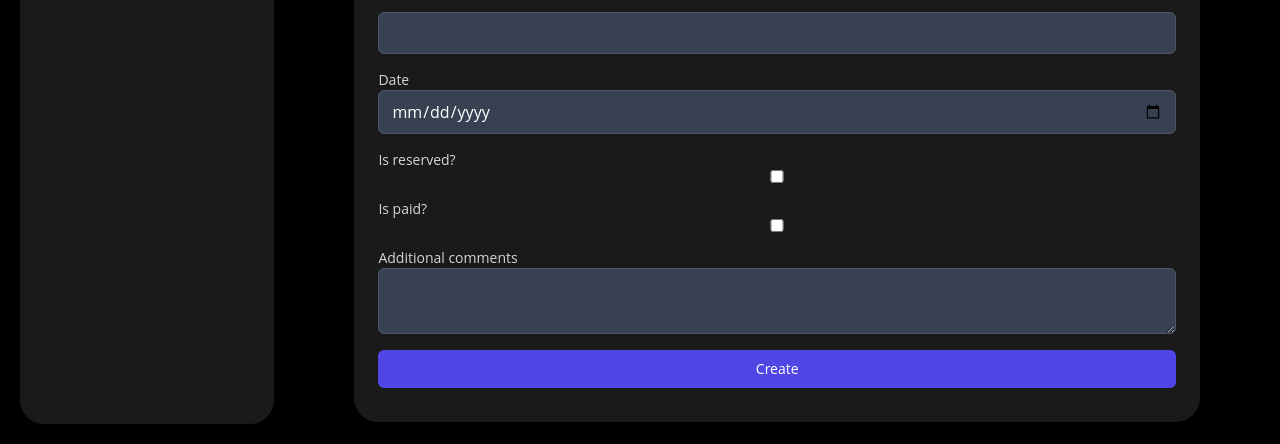
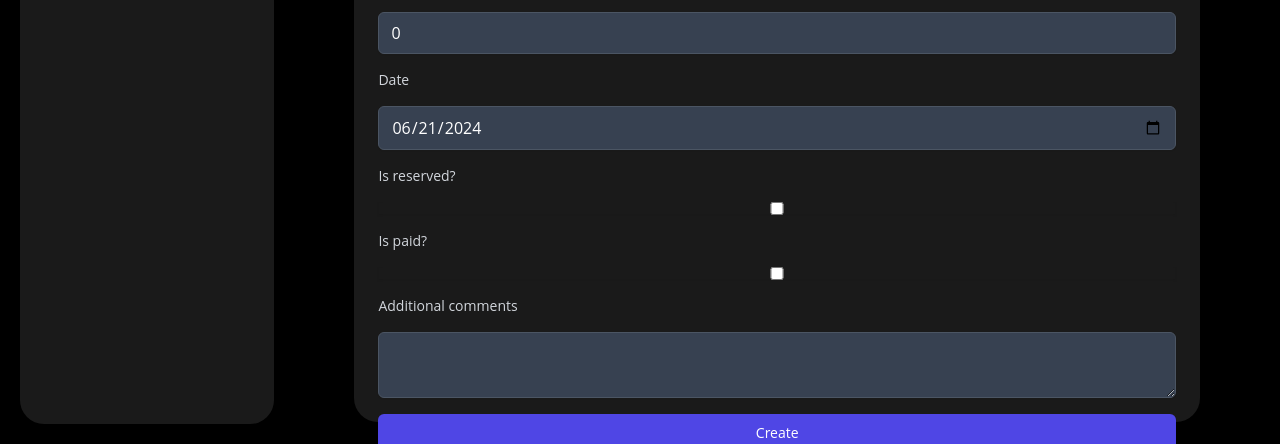
Before and after one commit to brandonjcg/finadmin-client, a React (Vite) app: page /transaction/create in a window 1280 px wide. Shown: the part 356-800 px from the top of the page. Built offline with nearby package versions, Linux system fonts and the light colour scheme; no server answers.

Commit message:
feat(components): :technologist: create CheckboxForm, DatepickerForm  component

```diff
--- /dev/null
+++ b/src/modules/core/components/form/CheckboxForm.tsx
@@ -0,0 +1,22 @@
+import { Field } from 'formik';
+
+interface CheckboxFormProps {
+  name: string;
+  label: string;
+}
+
+export const CheckboxForm = ({ name, label }: CheckboxFormProps) => {
+  return (
+    <>
+      <label htmlFor={name} className="block text-sm font-medium text-gray-300">
+        {label}
+      </label>
+      <Field
+        type="checkbox"
+        name={name}
+        id={name}
+        className="block w-full px-3 py-2 border border-gray-600 rounded-md shadow-sm focus:outline-none focus:ring-indigo-500 focus:border-indigo-500 bg-gray-700"
+      />
+    </>
+  );
+};
--- /dev/null
+++ b/src/modules/core/components/form/DatepickerForm.tsx
@@ -0,0 +1,39 @@
+import { Field, FieldProps } from 'formik';
+
+interface MyFormValues {
+  date: string | Date;
+}
+
+interface DatepickerFormProps {
+  name: string;
+  label: string;
+}
+
+export const DatepickerForm = ({ name, label }: DatepickerFormProps) => {
+  return (
+    <>
+      <label htmlFor={name} className="block text-sm font-medium text-gray-300">
+        {label}
+      </label>
+      <Field name={name}>
+        {({ field, form }: FieldProps<MyFormValues>) => (
+          <input
+            type="date"
+            id={name}
+            {...field}
+            value={
+              field?.value
+                ? new Date(String(field.value)).toISOString().split('T')[0]
+                : ''
+            }
+            onChange={(event) => {
+              const date = new Date(event?.target?.value);
+              form.setFieldValue(field?.name, date);
+            }}
+            className="block w-full px-3 py-2 border border-gray-600 rounded-md shadow-sm focus:outline-none focus:ring-indigo-500 focus:border-indigo-500 bg-gray-700"
+          />
+        )}
+      </Field>
+    </>
+  );
+};
--- a/src/modules/core/components/form/index.ts
+++ b/src/modules/core/components/form/index.ts
@@ -1,2 +1,4 @@
 export * from './InputForm';
 export * from './SelectForm';
+export * from './CheckboxForm';
+export * from './DatepickerForm';
--- a/src/modules/transactions/components/TransactionForm.tsx
+++ b/src/modules/transactions/components/TransactionForm.tsx
@@ -1,6 +1,6 @@
 import { useNavigate, useParams } from 'react-router-dom';
 import axios from 'axios';
-import { Formik, Field, Form, FieldProps } from 'formik';
+import { Formik, Form } from 'formik';
 import {
   ISelectOption,
   useFetchData,
@@ -8,16 +8,25 @@ import {
   ITransaction,
   InputForm,
   SelectForm,
+  CheckboxForm,
+  DatepickerForm,
 } from '@/modules';
 
 const url = `${import.meta.env.VITE_API_SERVER_URL}`;
 
-interface MyFormValues {
-  date: string | Date;
-}
-
 type Params = {
   id: string;
+};
+
+const initialValues = {
+  bank: '',
+  concept: '',
+  store: '',
+  amount: 0,
+  date: new Date(),
+  isReserved: false,
+  isPaid: false,
+  additionalComments: '',
 };
 
 export const TransactionForm = () => {
@@ -26,16 +35,7 @@ export const TransactionForm = () => {
   const fetchById = useFetchById<ITransaction>('transaction', id);
   const { data: banks } = useFetchData<ISelectOption>({ url: 'bank/select' });
 
-  const values = fetchById || {
-    bank: '',
-    concept: '',
-    store: '',
-    amount: '',
-    date: '',
-    isReserved: false,
-    isPaid: false,
-    additionalComments: '',
-  };
+  const values = fetchById || initialValues;
 
   return (
     <Formik
@@ -43,11 +43,9 @@ export const TransactionForm = () => {
       initialValues={values}
       onSubmit={async (values) => {
         try {
-          if (id) {
-            await axios.patch(`${url}transaction/${id}`, values);
-          } else {
-            await axios.post(`${url}transaction`, values);
-          }
+          if (id) return await axios.patch(`${url}transaction/${id}`, values);
+
+          await axios.post(`${url}transaction`, values);
 
           navigate('/transaction');
         } catch (error) {
@@ -60,75 +58,14 @@ export const TransactionForm = () => {
         <InputForm name="concept" label="Concept" />
         <InputForm name="store" label="Store" />
         <InputForm name="amount" label="Amount" type="number" />
-
-        <div>
-          <label
-            htmlFor="date"
-            className="block text-sm font-medium text-gray-300"
-          >
-            Date
-          </label>
-          <Field name="date">
-            {({ field, form }: FieldProps<MyFormValues>) => (
-              <input
-                type="date"
-                {...field}
-                value={
-                  field?.value
-                    ? new Date(String(field.value)).toISOString().split('T')[0]
-                    : ''
-                }
-                onChange={(event) => {
-                  const date = new Date(event?.target?.value);
-                  form.setFieldValue(field?.name, date);
-                }}
-                className="block w-full px-3 py-2 border border-gray-600 rounded-md shadow-sm focus:outline-none focus:ring-indigo-500 focus:border-indigo-500 bg-gray-700"
-              />
-            )}
-          </Field>
-        </div>
-
-        <div>
-          <label
-            htmlFor="isReserved"
-            className="block text-sm font-medium text-gray-300"
-          >
-            Is reserved?
-          </label>
-          <Field
-            type="checkbox"
-            name="isReserved"
-            className="block w-full px-3 py-2 border border-gray-600 rounded-md shadow-sm focus:outline-none focus:ring-indigo-500 focus:border-indigo-500 bg-gray-700"
-          />
-        </div>
-
-        <div>
-          <label
-            htmlFor="isPaid"
-            className="block text-sm font-medium text-gray-300"
-          >
-            Is paid?
-          </label>
-          <Field
-            type="checkbox"
-            name="isPaid"
-            className="block w-full px-3 py-2 border border-gray-600 rounded-md shadow-sm focus:outline-none focus:ring-indigo-500 focus:border-indigo-500 bg-gray-700"
-          />
-        </div>
-
-        <div>
-          <label
-            htmlFor="additionalComments"
-            className="block text-sm font-medium text-gray-300"
-          >
-            Additional comments
-          </label>
-          <Field
-            as="textarea"
-            name="additionalComments"
-            className="block w-full px-3 py-2 border border-gray-600 rounded-md shadow-sm focus:outline-none focus:ring-indigo-500 focus:border-indigo-500 bg-gray-700"
-          />
-        </div>
+        <DatepickerForm name="date" label="Date" />
+        <CheckboxForm name="isReserved" label="Is reserved?" />
+        <CheckboxForm name="isPaid" label="Is paid?" />
+        <InputForm
+          name="additionalComments"
+          label="Additional comments"
+          textarea
+        />
 
         <button
           type="submit"
```
Also changed, not shown: 2 other files (tests, documents, lock files or other folders).
